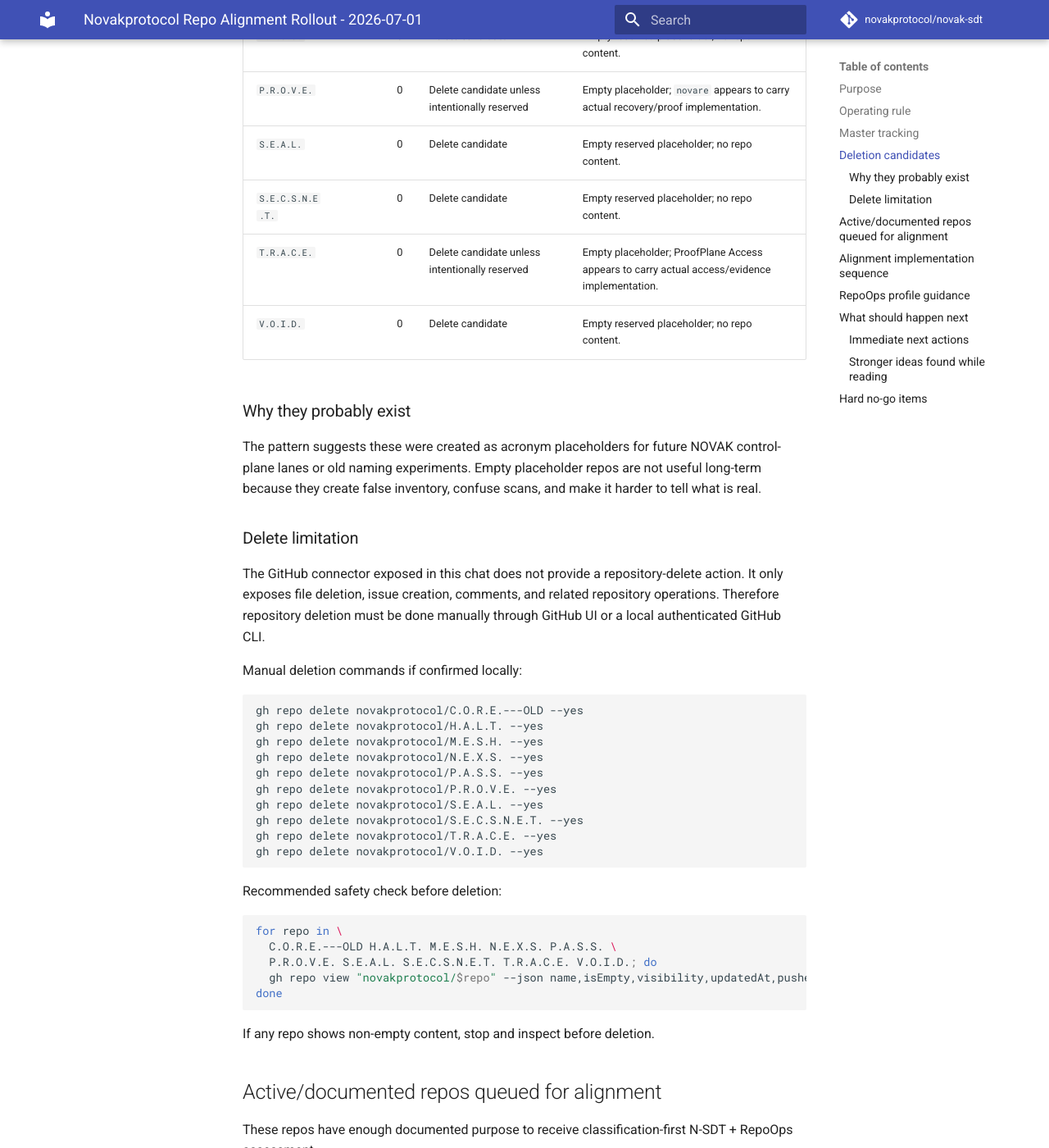
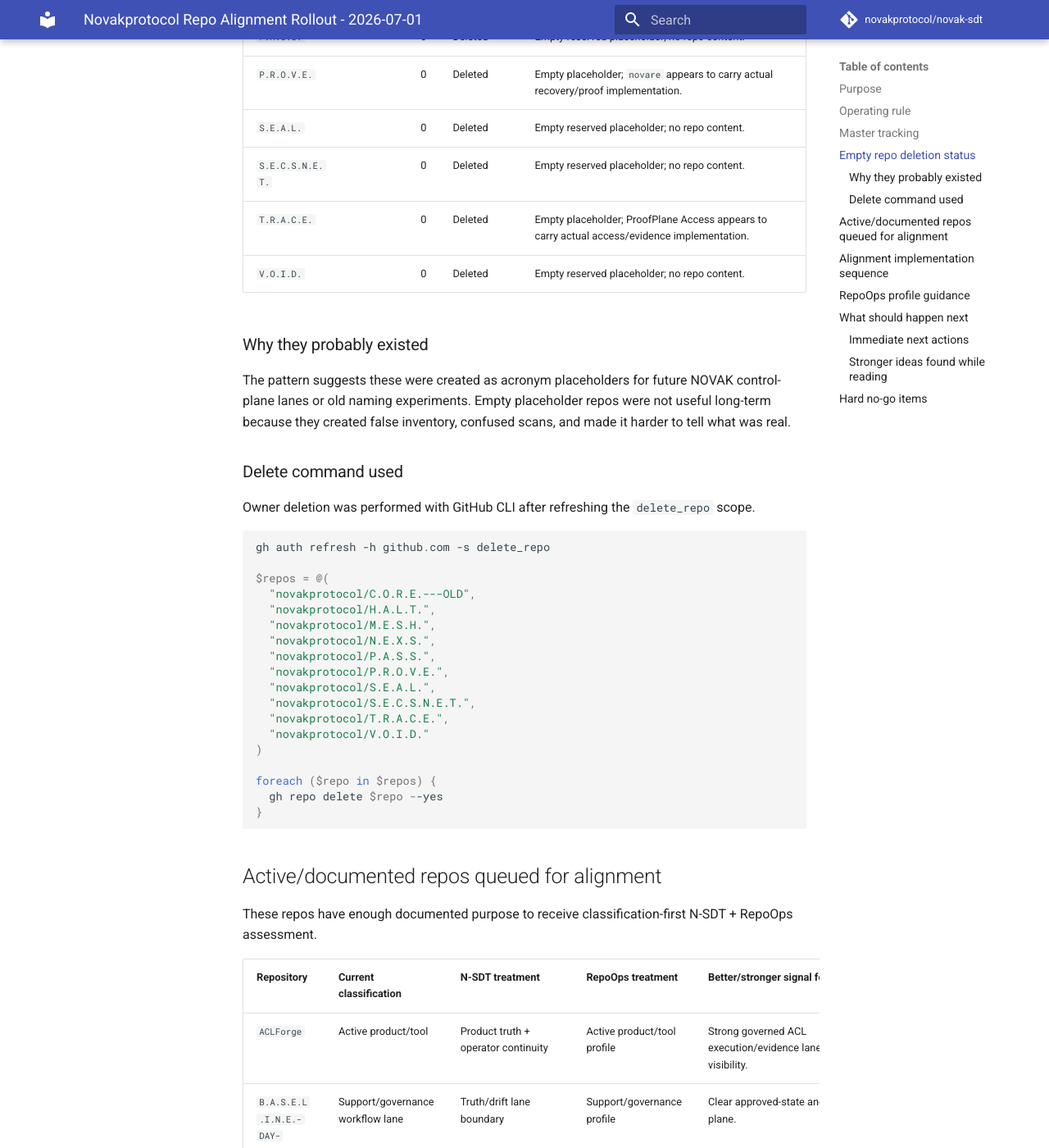
Before and after one commit to novakprotocol/novak-sdt, an MkDocs documentation site: the page built from docs/org/novakprotocol_repo_alignment_rollout_20260701.md, in a window 1280 px wide and 1400 px high, scrolled down 1260 px. Shown: the whole window at 82% size. Built offline with MkDocs 1.6.1 and Material for MkDocs 9.7.7, drawn with Linux system fonts in a browser that asks for light colours; comment, search, counter and statistics services are not loaded; some of the changed text lies outside the part shown.

Commit message:
docs: record empty repo deletion completion

````diff
--- a/docs/org/novakprotocol_repo_alignment_rollout_20260701.md
+++ b/docs/org/novakprotocol_repo_alignment_rollout_20260701.md
@@ -21,57 +21,53 @@ Master issue:
 
 - https://github.com/novakprotocol/novak-sdt/issues/52
 
-## Deletion candidates
+## Empty repo deletion status
 
-The following repos were verified through GitHub repository metadata as `size: 0`. They appear empty and should be treated as delete candidates unless there is a reason outside the repo to preserve the name.
+Status: **completed by owner from PowerShell on 2026-07-01**.
 
-| Repository | GitHub size | Current recommendation | Reason |
+The following repos were first verified through GitHub repository metadata as `size: 0`, then deleted by the owner using authenticated GitHub CLI. Verification after deletion returned deleted/not found for each repo.
+
+| Repository | Previous GitHub size | Final status | Reason |
 |---|---:|---|---|
-| `C.O.R.E.---OLD` | 0 | Delete candidate | Empty legacy/old repo; active `C.O.R.E.` exists. |
-| `H.A.L.T.` | 0 | Delete candidate | Empty reserved placeholder; no repo content. |
-| `M.E.S.H.` | 0 | Delete candidate | Empty reserved placeholder; no repo content. |
-| `N.E.X.S.` | 0 | Delete candidate | Empty reserved placeholder; no repo content. |
-| `P.A.S.S.` | 0 | Delete candidate | Empty reserved placeholder; no repo content. |
-| `P.R.O.V.E.` | 0 | Delete candidate unless intentionally reserved | Empty placeholder; `novare` appears to carry actual recovery/proof implementation. |
-| `S.E.A.L.` | 0 | Delete candidate | Empty reserved placeholder; no repo content. |
-| `S.E.C.S.N.E.T.` | 0 | Delete candidate | Empty reserved placeholder; no repo content. |
-| `T.R.A.C.E.` | 0 | Delete candidate unless intentionally reserved | Empty placeholder; ProofPlane Access appears to carry actual access/evidence implementation. |
-| `V.O.I.D.` | 0 | Delete candidate | Empty reserved placeholder; no repo content. |
+| `C.O.R.E.---OLD` | 0 | Deleted | Empty legacy/old repo; active `C.O.R.E.` exists. |
+| `H.A.L.T.` | 0 | Deleted | Empty reserved placeholder; no repo content. |
+| `M.E.S.H.` | 0 | Deleted | Empty reserved placeholder; no repo content. |
+| `N.E.X.S.` | 0 | Deleted | Empty reserved placeholder; no repo content. |
+| `P.A.S.S.` | 0 | Deleted | Empty reserved placeholder; no repo content. |
+| `P.R.O.V.E.` | 0 | Deleted | Empty placeholder; `novare` appears to carry actual recovery/proof implementation. |
+| `S.E.A.L.` | 0 | Deleted | Empty reserved placeholder; no repo content. |
+| `S.E.C.S.N.E.T.` | 0 | Deleted | Empty reserved placeholder; no repo content. |
+| `T.R.A.C.E.` | 0 | Deleted | Empty placeholder; ProofPlane Access appears to carry actual access/evidence implementation. |
+| `V.O.I.D.` | 0 | Deleted | Empty reserved placeholder; no repo content. |
 
-### Why they probably exist
+### Why they probably existed
 
-The pattern suggests these were created as acronym placeholders for future NOVAK control-plane lanes or old naming experiments. Empty placeholder repos are not useful long-term because they create false inventory, confuse scans, and make it harder to tell what is real.
+The pattern suggests these were created as acronym placeholders for future NOVAK control-plane lanes or old naming experiments. Empty placeholder repos were not useful long-term because they created false inventory, confused scans, and made it harder to tell what was real.
 
-### Delete limitation
+### Delete command used
 
-The GitHub connector exposed in this chat does not provide a repository-delete action. It only exposes file deletion, issue creation, comments, and related repository operations. Therefore repository deletion must be done manually through GitHub UI or a local authenticated GitHub CLI.
+Owner deletion was performed with GitHub CLI after refreshing the `delete_repo` scope.
 
-Manual deletion commands if confirmed locally:
+```powershell
+gh auth refresh -h github.com -s delete_repo
 
-```bash
-gh repo delete novakprotocol/C.O.R.E.---OLD --yes
-gh repo delete novakprotocol/H.A.L.T. --yes
-gh repo delete novakprotocol/M.E.S.H. --yes
-gh repo delete novakprotocol/N.E.X.S. --yes
-gh repo delete novakprotocol/P.A.S.S. --yes
-gh repo delete novakprotocol/P.R.O.V.E. --yes
-gh repo delete novakprotocol/S.E.A.L. --yes
-gh repo delete novakprotocol/S.E.C.S.N.E.T. --yes
-gh repo delete novakprotocol/T.R.A.C.E. --yes
-gh repo delete novakprotocol/V.O.I.D. --yes
+$repos = @(
+  "novakprotocol/C.O.R.E.---OLD",
+  "novakprotocol/H.A.L.T.",
+  "novakprotocol/M.E.S.H.",
+  "novakprotocol/N.E.X.S.",
+  "novakprotocol/P.A.S.S.",
+  "novakprotocol/P.R.O.V.E.",
+  "novakprotocol/S.E.A.L.",
+  "novakprotocol/S.E.C.S.N.E.T.",
+  "novakprotocol/T.R.A.C.E.",
+  "novakprotocol/V.O.I.D."
+)
+
+foreach ($repo in $repos) {
+  gh repo delete $repo --yes
+}
 ```
-
-Recommended safety check before deletion:
-
-```bash
-for repo in \
-  C.O.R.E.---OLD H.A.L.T. M.E.S.H. N.E.X.S. P.A.S.S. \
-  P.R.O.V.E. S.E.A.L. S.E.C.S.N.E.T. T.R.A.C.E. V.O.I.D.; do
-  gh repo view "novakprotocol/$repo" --json name,isEmpty,visibility,updatedAt,pushedAt
-done
-```
-
-If any repo shows non-empty content, stop and inspect before deletion.
 
 ## Active/documented repos queued for alignment
 
@@ -87,11 +83,11 @@ These repos have enough documented purpose to receive classification-first N-SDT
 | `C.H.A.N.G.E.-DAY` | Support/governance workflow lane | Change/governed mutation truth | Support/governance profile | Clear request/review/closeout/rollback lane. | https://github.com/novakprotocol/C.H.A.N.G.E.-DAY/issues/1 |
 | `C.O.R.E.` | Active product/tool or overlap candidate | NIA Foundry truth plus acronym-overlap exception | Active product or overlap profile | README is strong: governed AI-assisted engineering control room. | https://github.com/novakprotocol/C.O.R.E./issues/12 |
 | `niat` | Active infrastructure truth/data product | Infrastructure-as-truth boundary | Data-spine or active product profile | Strong separation of reviewed truth from live discovery. | https://github.com/novakprotocol/niat/issues/1 |
-| `novare` | Active recovery/proof product | Recovery-proof truth | Active product profile | Appears to be real implementation for recovery/proof lane; may supersede empty `P.R.O.V.E.`. | https://github.com/novakprotocol/novare/issues/1 |
+| `novare` | Active recovery/proof product | Recovery-proof truth | Active product profile | Appears to be real implementation for recovery/proof lane; now explicitly supersedes the deleted empty `P.R.O.V.E.` placeholder unless a future repo is intentionally created. | https://github.com/novakprotocol/novare/issues/1 |
 | `nsip` | Active execution-evidence product | Proof-before-action truth | Active product/evidence profile | Strong receipt, replay, proof-guard, bundle evidence lane. | https://github.com/novakprotocol/nsip/issues/1 |
 | `S.I.G.I.L.` | Active governed-instruction product | Script/instruction governance truth | Active product profile | Clear script/instruction approval control-plane direction. | https://github.com/novakprotocol/S.I.G.I.L./issues/1 |
 | `speech-protocol-lab` | Research/lab side repo | Lab truth only | Lightweight lab profile | Should not be merged wholesale into N-TRFACE; useful as reference only. | https://github.com/novakprotocol/speech-protocol-lab/issues/1 |
-| `SSHIT` | Active access/evidence product | Access broker truth | Active product profile | README indicates product-facing name should be ProofPlane Access; issue creation blocked by connector. | Covered by master issue |
+| `SSHIT` | Active access/evidence product | Access broker truth | Active product profile | README indicates product-facing name should be ProofPlane Access; issue creation blocked by connector. Deleted empty `T.R.A.C.E.` no longer competes as a placeholder. | Covered by master issue |
 | `TouchDeck` | Historical/source-accounting and migration reference | Predecessor truth and migration residue | Historical/source-accounting profile | Valuable source-accounting repo for N-CTRL; do not port wholesale. | https://github.com/novakprotocol/TouchDeck/issues/265 |
 | `V.I.S.O.R.` | Active visibility/glass product | Visibility layer truth | Active product profile | Strong rule: displays upstream truth, is not truth source. | https://github.com/novakprotocol/V.I.S.O.R./issues/1 |
 | `va-location-reference-catalog` | Data/reference repo | Public-data truth boundary | Data/reference profile | Correctly separate from N-X; public-source only. | https://github.com/novakprotocol/va-location-reference-catalog/issues/15 |
@@ -123,23 +119,23 @@ For each active/documented repo:
 | Course/training repo | `course-repo` |
 | Historical/source-accounting repo | lightweight historical/reference profile |
 | Research/lab repo | `experimental-private` or lab profile |
-| Empty placeholder | delete; do not align |
+| Empty placeholder | already deleted; do not recreate without a clear purpose |
 
 ## What should happen next
 
 ### Immediate next actions
 
-1. Delete the ten empty repositories manually if no external reason exists to preserve the slugs.
-2. Start with `novare`, `nsip`, `W.R.A.P.I.T.`, `niat`, and `N-TRFACE` because they have the clearest active implementation signal.
+1. Keep the deleted empty repos deleted; do not recreate placeholders without a concrete implementation plan.
+2. Start active alignment with `novare`, `nsip`, `W.R.A.P.I.T.`, `niat`, and `N-TRFACE` because they have the clearest active implementation signal.
 3. For each, run N-SDT report-only and RepoOps dry-run.
 4. Create PRs only for real gaps.
 5. Do not modify `TouchDeck` beyond source-accounting and migration-residue documentation.
 6. Review `SSHIT` naming/description separately; product appears to be ProofPlane Access.
-7. Decide whether `P.R.O.V.E.` and `T.R.A.C.E.` should remain names at all after comparing with `novare` and ProofPlane Access.
+7. Treat the deleted `P.R.O.V.E.` and `T.R.A.C.E.` placeholders as removed from active inventory unless a future deliberate repo is created with real content.
 
 ### Stronger ideas found while reading
 
-- `novare` appears to be the real recovery/proof implementation. Empty `P.R.O.V.E.` may be redundant.
+- `novare` appears to be the real recovery/proof implementation. Deleted empty `P.R.O.V.E.` was likely redundant.
 - `SSHIT` appears to have a stronger product name already in README: ProofPlane Access. The slug should be reviewed later.
 - `S.I.G.I.L.` has a clear product lane: governed script/instruction control plane. It should not be collapsed into generic proof tooling.
 - `V.I.S.O.R.` has the right boundary: human glass over upstream truth, not a second truth source.
@@ -149,7 +145,7 @@ For each active/documented repo:
 
 ## Hard no-go items
 
-- Do not align empty repos. Delete them or park them with one sentence only.
+- Do not recreate empty placeholder repos without a real implementation plan.
 - Do not rename repos during this pass.
 - Do not claim release readiness.
 - Do not claim hosted CI passed without evidence.
````
